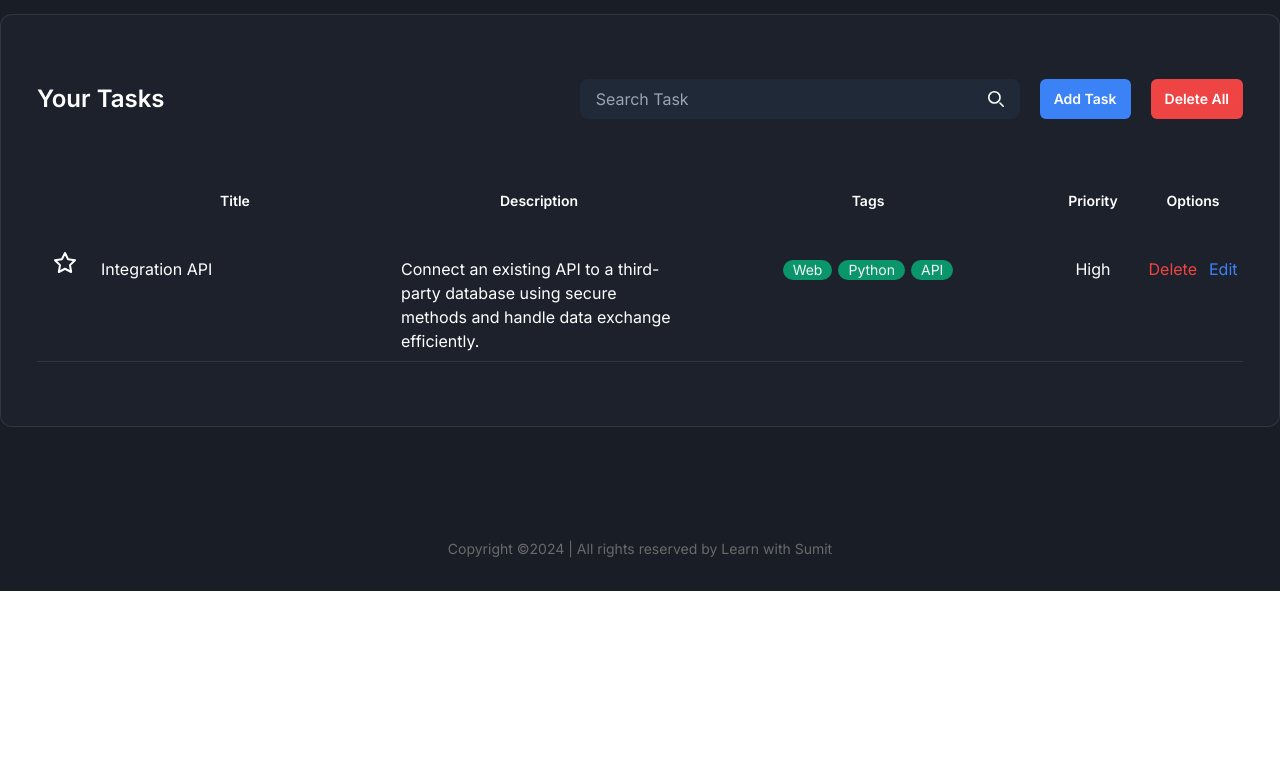
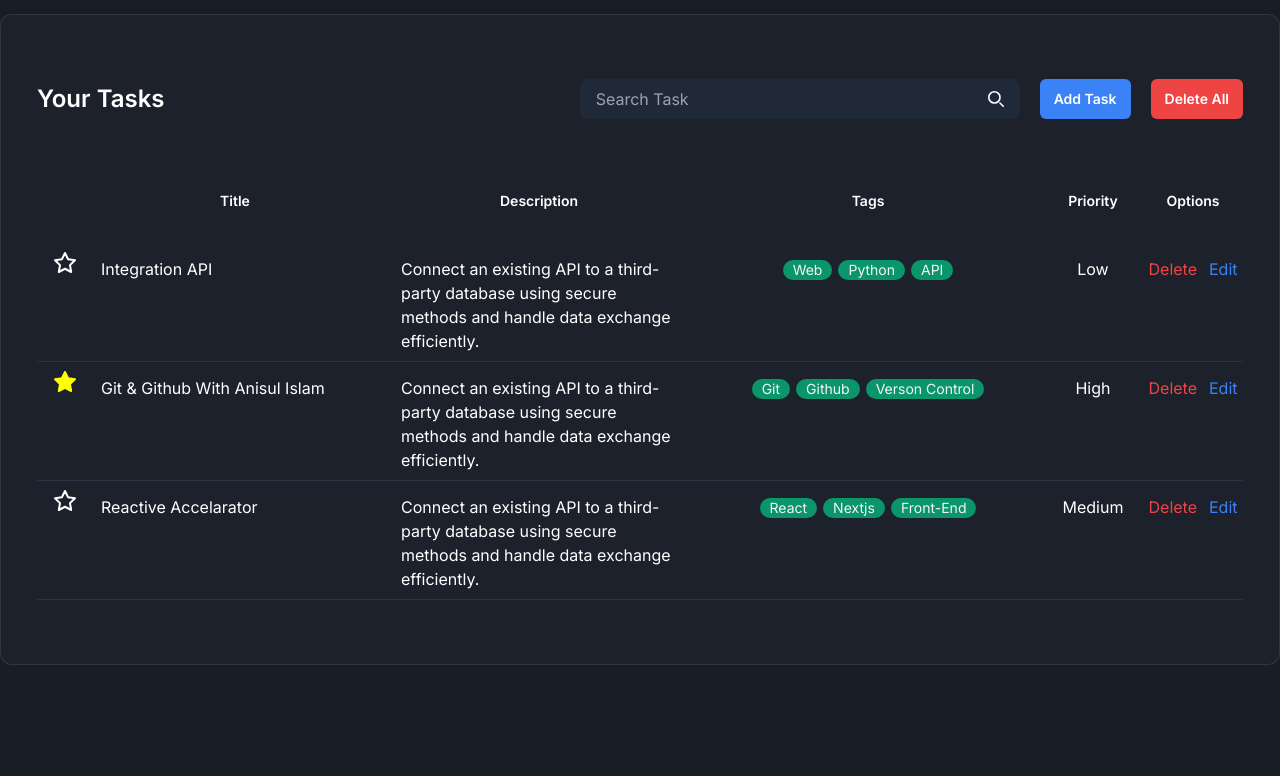
Before and after one commit to masumbillah99/react-tasker-app, a React (Vite) app: page / in a window 1280 px wide. Shown: the part 606-1382 px from the top of the page. Before the commit the page ends 1197 px from the top, so only its background shows below. Built offline with nearby package versions, Linux system fonts and the light colour scheme.

Commit message:
fixed search functionality problem and task add validation

```diff
--- a/src/App.jsx
+++ b/src/App.jsx
@@ -1,33 +1,30 @@
 import "./App.css";
-import { useReducer } from "react";
-import { useState } from "react";
+import { useReducer, useState } from "react";
 import { ToastContainer } from "react-toastify";
 import { TaskContext } from "./context";
 import Footer from "./Footer";
+import Navbar from "./Navbar";
 import HeroSection from "./HeroSection";
-import Navbar from "./Navbar";
 import TaskBoard from "./task/TaskBoard";
-import { initialTasks, taskReducer } from "./reducer/TaskReducer";
+import { initialTasks } from "./data/task";
+import { taskReducer } from "./reducer/TaskReducer";
 import "react-toastify/dist/ReactToastify.css";
 
 function App() {
-  // const defaultTask = {
-  //   id: crypto.randomUUID(),
-  //   title: "Integration API",
-  //   tags: ["Web", "Python", "API"],
-  //   priority: "High",
-  //   isFavorite: false,
-  //   description:
-  //     "Connect an existing API to a third-party database using secure methods and handle data exchange efficiently.",
-  // };
-  // const [tasks, setTasks] = useState([defaultTask]);
-
+  const [tasks, dispatch] = useReducer(taskReducer, initialTasks);
   const [showAddModal, setShowAddModal] = useState(false);
-  const [tasks, dispatch] = useReducer(taskReducer, initialTasks);
+  const [keyword, setKeyword] = useState("");
 
   return (
     <TaskContext.Provider
-      value={{ tasks, dispatch, showAddModal, setShowAddModal }}
+      value={{
+        tasks,
+        dispatch,
+        keyword,
+        setKeyword,
+        showAddModal,
+        setShowAddModal,
+      }}
     >
       <div className="bg-[#191D26] font-[Inter] text-white">
         <Navbar />
--- /dev/null
+++ b/src/data/task.js
@@ -0,0 +1,29 @@
+export const initialTasks = [
+  {
+    id: crypto.randomUUID(),
+    title: "Integration API",
+    tags: ["Web", "Python", "API"],
+    priority: "Low",
+    isFavorite: false,
+    description:
+      "Connect an existing API to a third-party database using secure methods and handle data exchange efficiently.",
+  },
+  {
+    id: crypto.randomUUID(),
+    title: "Git & Github With Anisul Islam",
+    tags: ["Git", "Github", "Verson Control"],
+    priority: "High",
+    isFavorite: true,
+    description:
+      "Connect an existing API to a third-party database using secure methods and handle data exchange efficiently.",
+  },
+  {
+    id: crypto.randomUUID(),
+    title: "Reactive Accelarator",
+    tags: ["React", "Nextjs", "Front-end"],
+    priority: "Medium",
+    isFavorite: false,
+    description:
+      "Connect an existing API to a third-party database using secure methods and handle data exchange efficiently.",
+  },
+];
--- /dev/null
+++ b/src/modals/ConfirmModal.jsx
@@ -0,0 +1,66 @@
+const ConfirmModal = ({ isOpen, onClose, onConfirm, message }) => {
+  const handleConfirm = () => {
+    onConfirm();
+  };
+
+  const handleCancel = () => {
+    onClose();
+  };
+
+  return (
+    <div
+      className={`fixed z-10 inset-0 overflow-y-auto ${isOpen ? "" : "hidden"}`}
+    >
+      <div className="flex items-center justify-center min-h-screen pt-4 px-4 pb-20 text-center sm:block sm:p-0">
+        <div className="fixed inset-0 transition-opacity" aria-hidden="true">
+          <div className="absolute inset-0 bg-gray-500 opacity-75"></div>
+        </div>
+
+        <span
+          className="hidden sm:inline-block sm:align-middle sm:h-screen"
+          aria-hidden="true"
+        >
+          &#8203;
+        </span>
+
+        <div className="inline-block align-bottom bg-white rounded-lg text-left overflow-hidden shadow-xl transform transition-all sm:my-8 sm:align-middle sm:max-w-lg sm:w-full">
+          <div className="bg-white px-4 pt-5 pb-4 sm:p-6 sm:pb-4">
+            <div className="sm:flex sm:items-start">
+              <div className="mt-3 text-center sm:mt-0 sm:text-left">
+                <h3
+                  className="text-lg leading-6 font-medium text-gray-900"
+                  id="modal-title"
+                >
+                  Are you sure?
+                </h3>
+                <div className="mt-2">
+                  <p className="text-sm text-gray-500">
+                    You want to delete {message} from the list.
+                  </p>
+                </div>
+              </div>
+            </div>
+          </div>
+          <div className="bg-gray-50 px-4 py-3 sm:px-6 sm:flex sm:flex-row-reverse">
+            <button
+              onClick={onConfirm}
+              type="button"
+              className="w-full inline-flex justify-center rounded-md border border-transparent shadow-sm px-4 py-2 bg-green-600 text-base font-medium text-white hover:bg-green-700 focus:outline-none focus:ring-2 focus:ring-offset-2 focus:ring-green-500 sm:ml-3 sm:w-auto sm:text-sm"
+            >
+              Confirm
+            </button>
+            <button
+              onClick={onClose}
+              type="button"
+              className="mt-3 w-full inline-flex justify-center rounded-md border border-gray-300 shadow-sm px-4 py-2 bg-white text-base font-medium text-gray-700 hover:bg-gray-50 focus:outline-none focus:ring-2 focus:ring-offset-2 focus:ring-gray-500 sm:mt-0 sm:w-auto sm:text-sm"
+            >
+              Cancel
+            </button>
+          </div>
+        </div>
+      </div>
+    </div>
+  );
+};
+
+export default ConfirmModal;
--- a/src/reducer/TaskReducer.jsx
+++ b/src/reducer/TaskReducer.jsx
@@ -1,20 +1,8 @@
-const initialTasks = [
-  {
-    id: crypto.randomUUID(),
-    title: "Integration API",
-    tags: ["Web", "Python", "API"],
-    priority: "High",
-    isFavorite: false,
-    description:
-      "Connect an existing API to a third-party database using secure methods and handle data exchange efficiently.",
-  },
-];
-
-const taskReducer = (state, action) => {
+const taskReducer = (tasks, action) => {
   switch (action.type) {
     case "ADD_TASK":
       return [
-        ...state,
+        ...tasks,
         {
           id: crypto.randomUUID(),
           title: action.payload.title,
@@ -26,7 +14,7 @@ const taskReducer = (state, action) => {
       ];
 
     case "EDIT_TASK":
-      return state?.map((tsk) =>
+      return tasks?.map((tsk) =>
         tsk.id === action.payload.id
           ? {
               ...tsk,
@@ -36,7 +24,7 @@ const taskReducer = (state, action) => {
       );
 
     case "TOGGLE_FAVORITE":
-      return state?.map((tsk) =>
+      return tasks?.map((tsk) =>
         tsk.id === action.payload
           ? {
               ...tsk,
@@ -45,22 +33,15 @@ const taskReducer = (state, action) => {
           : tsk
       );
 
-    case "SEARCH_TASK":
-      return action.payload
-        ? state?.filter((tsk) =>
-            tsk.title.toLowerCase().includes(action.payload.toLowerCase())
-          )
-        : state;
-
     case "DELETE_TASK":
-      return state?.filter((tsk) => tsk.id !== action.payload);
+      return tasks?.filter((tsk) => tsk.id !== action.payload);
 
     case "DELETE_ALL_TASK":
-      return (state.length = 0);
+      return (tasks.length = 0);
 
     default:
-      return state;
+      return tasks;
   }
 };
 
-export { initialTasks, taskReducer };
+export { taskReducer };
--- a/src/task/SearchTask.jsx
+++ b/src/task/SearchTask.jsx
@@ -1,15 +1,17 @@
-import { useState } from "react";
+import { useContext, useState } from "react";
+import { TaskContext } from "../context";
 
-export default function SearchTask({ onSearch }) {
-  const [searchValue, setSearchValue] = useState("");
+export default function SearchTask({}) {
+  // const [searchValue, setSearchValue] = useState("");
+  const { setKeyword } = useContext(TaskContext);
 
-  const onSearchClick = (evt) => {
-    evt.preventDefault();
-    onSearch(searchValue);
-  };
+  // const onSearchClick = (evt) => {
+  //   evt.preventDefault();
+  //   onSearch(keyword);
+  // };
 
   return (
-    <form onChange={onSearchClick}>
+    <form>
       <div className="flex">
         <div className="relative overflow-hidden rounded-lg text-gray-50 md:min-w-[380px] lg:min-w-[440px]">
           <input
@@ -17,7 +19,7 @@ export default function SearchTask({ onSearch }) {
             id="search-dropdown"
             className="z-20 block w-full bg-gray-800 px-4 py-2 pr-10 focus:outline-none"
             placeholder="Search Task"
-            onChange={(evt) => setSearchValue(evt.target.value)}
+            onChange={(evt) => setKeyword(evt.target.value)}
             required
           />
           <button className="absolute right-2 top-0 h-full rounded-e-lg text-white md:right-4">
--- a/src/task/TaskBoard.jsx
+++ b/src/task/TaskBoard.jsx
@@ -1,14 +1,17 @@
 import { useContext, useState } from "react";
 import { TaskContext } from "../context";
+import ConfirmModal from "../modals/ConfirmModal";
 import AddTaskModal from "./AddTaskModal";
 import SearchTask from "./SearchTask";
 import TaskAction from "./TaskAction";
 import TaskList from "./TaskList";
 
 export default function TaskBoard() {
-  const { tasks, dispatch, showAddModal, setShowAddModal } =
+  const { tasks, dispatch, keyword, showAddModal, setShowAddModal } =
     useContext(TaskContext);
   const [tskToUpdate, setTskToUpdate] = useState(null);
+  const [modalOpen, setModalOpen] = useState(false);
+  const [message, setMessage] = useState("");
 
   const handleEditTask = (tsk) => {
     setTskToUpdate(tsk);
@@ -17,6 +20,10 @@ export default function TaskBoard() {
 
   // logic for delete a single task
   const handleDeleteTask = (tskId) => {
+    // setModalOpen(true);
+    // const thisTsk = tasks.filter((tsk) => tsk.id === tskId);
+    // setMessage(thisTsk[0].title + " task");
+
     const isConfirmed = window.confirm(
       "Are you sure you want to delete this task?"
     );
@@ -30,6 +37,9 @@ export default function TaskBoard() {
 
   // logic for delete all task
   const handleDeleteAllTask = () => {
+    // setModalOpen(true);
+    // setMessage("all tasks");
+
     const isConfirmed = window.confirm(
       "Are you sure you want to delete all the task?"
     );
@@ -49,15 +59,10 @@ export default function TaskBoard() {
     });
   };
 
-  // logic for task search
-  const handleSearch = (searchValue) => {
-    dispatch({
-      type: "SEARCH_TASK",
-      payload: searchValue,
-    });
-  };
-
-  // console.log(tasks);
+  // filter out matched search result tasks
+  const searchResultTasks = tasks.filter((tsk) =>
+    tsk.title.toLowerCase().includes(keyword.toLowerCase())
+  );
 
   return (
     <section className="mb-20" id="tasks">
@@ -73,7 +78,7 @@ export default function TaskBoard() {
           <div className="mb-14 items-center justify-between sm:flex">
             <h2 className="text-2xl font-semibold max-sm:mb-4">Your Tasks</h2>
             <div className="flex items-center space-x-5">
-              <SearchTask onSearch={handleSearch} />
+              <SearchTask />
               <TaskAction
                 onAddClick={() => setShowAddModal(true)}
                 onDeleteAllClick={handleDeleteAllTask}
@@ -81,16 +86,31 @@ export default function TaskBoard() {
             </div>
           </div>
 
+          {/* {modalOpen && (
+            <ConfirmModal
+              isOpen={modalOpen}
+              message={message}
+              onConfirm={onConfirm}
+              onClose={() => setModalOpen(false)}
+            />
+          )} */}
+
           {tasks.length > 0 ? (
-            <TaskList
-              tasks={tasks}
-              onEdit={handleEditTask}
-              onDelete={handleDeleteTask}
-              onFavorite={handleToggleFavorite}
-            />
+            searchResultTasks.length > 0 ? (
+              <TaskList
+                tasks={searchResultTasks}
+                onEdit={handleEditTask}
+                onDelete={handleDeleteTask}
+                onFavorite={handleToggleFavorite}
+              />
+            ) : (
+              <p className="text-3xl text-center text-white font-semibold py-5">
+                Not found {keyword} task
+              </p>
+            )
           ) : (
             <p className="text-3xl text-center text-white font-semibold py-5">
-              Task List is empty!
+              Opps! Task List is empty...
             </p>
           )}
         </div>
--- a/src/task/TaskList.jsx
+++ b/src/task/TaskList.jsx
@@ -29,7 +29,7 @@ export default function TaskList({ tasks, onEdit, onDelete, onFavorite }) {
         </thead>
 
         <tbody>
-          {tasks?.map((task) => (
+          {tasks.map((task) => (
             <tr
               className="border-b border-[#2E3443] [&>td]:align-baseline [&>td]:px-4 [&>td]:py-2"
               key={task.id}
@@ -58,6 +58,7 @@ export default function TaskList({ tasks, onEdit, onDelete, onFavorite }) {
                 <div>{task.description}</div>
               </td>
               <td>
+                {/* TODO: each tags has different bg-color */}
                 <ul className="flex justify-center gap-1.5 flex-wrap">
                   {task.tags.map((tag, index) => (
                     <li key={index}>
```
Also changed, not shown: src/task/AddTaskModal.jsx (+34 -30 lines).
